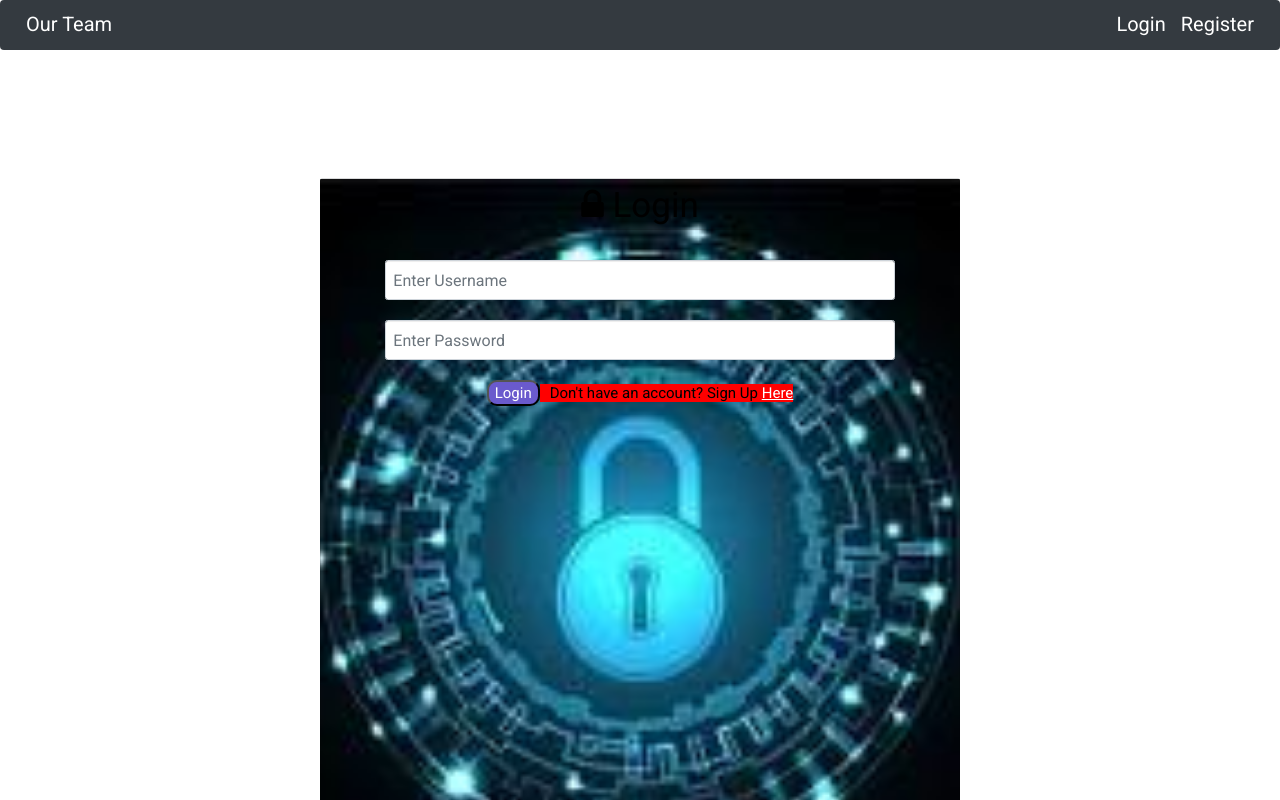
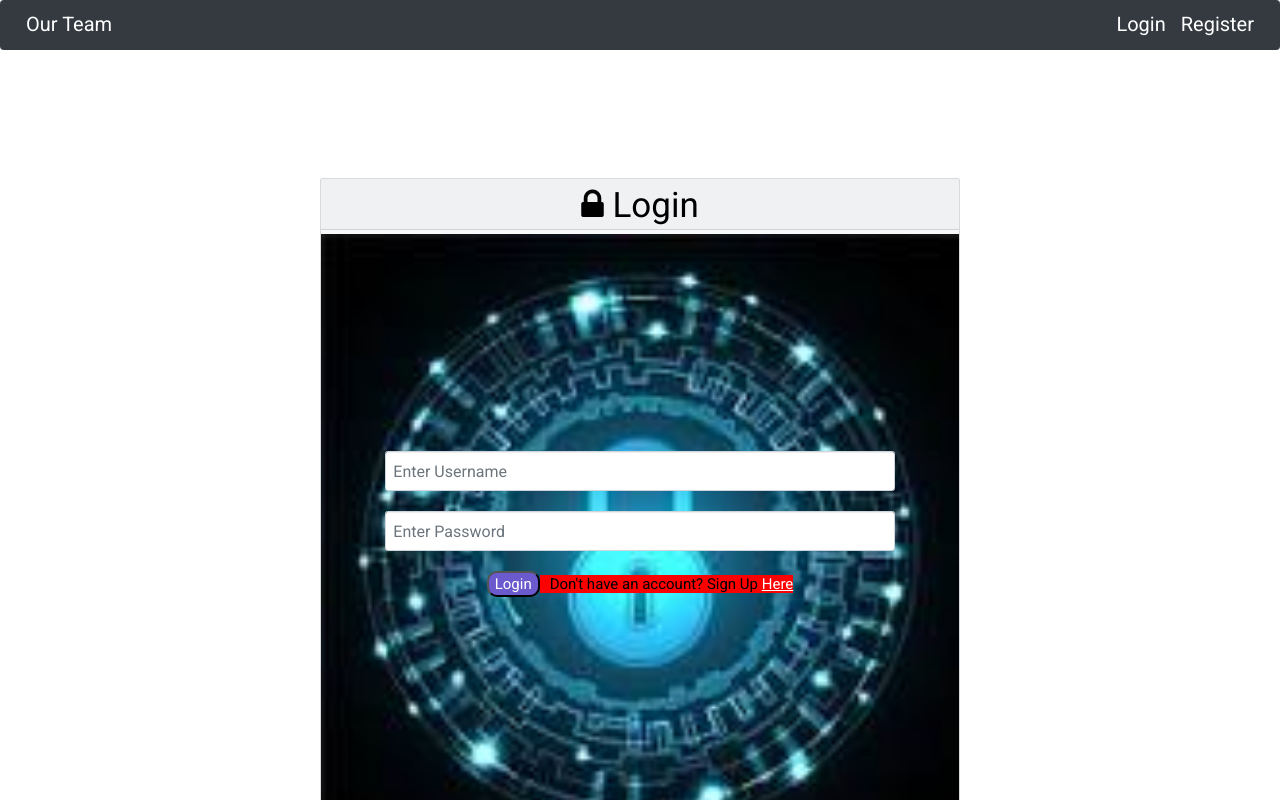
Before and after one commit to gaurav638012/angular, an Angular app: page /login in a window 1280 px wide. Shown: the top 800 px of the page. Built offline with nearby package versions, Linux system fonts and the light colour scheme.

Commit message:
simple more changes

```diff
--- a/src/app/login/login.component.html
+++ b/src/app/login/login.component.html
@@ -2,7 +2,7 @@
 <link rel="stylesheet" href="https://cdnjs.cloudflare.com/ajax/libs/font-awesome/4.7.0/css/font-awesome.min.css" />
 <div style="background-image: url(assets/login.jpg); height: 100%; background-position: center;
 background-repeat: no-repeat;
-background-size: cover;" class="card bg-light text-white">
+background-size: contain;" class="card bg-light text-white">
     <div class="card-header">
         <i class="fa fa-lock"></i> Login
     </div>
--- a/src/app/login/login.component.scss
+++ b/src/app/login/login.component.scss
@@ -9,6 +9,7 @@
     margin-left: auto;
     margin-right: auto;
     margin-top: 10%;
+    padding-bottom: 20%;
 }
 
 .card-body {
@@ -18,6 +19,7 @@
 
 .space-it {
     margin-top: 30px;
+    padding-top: 30%;
 }
 
 .form-control {
```
